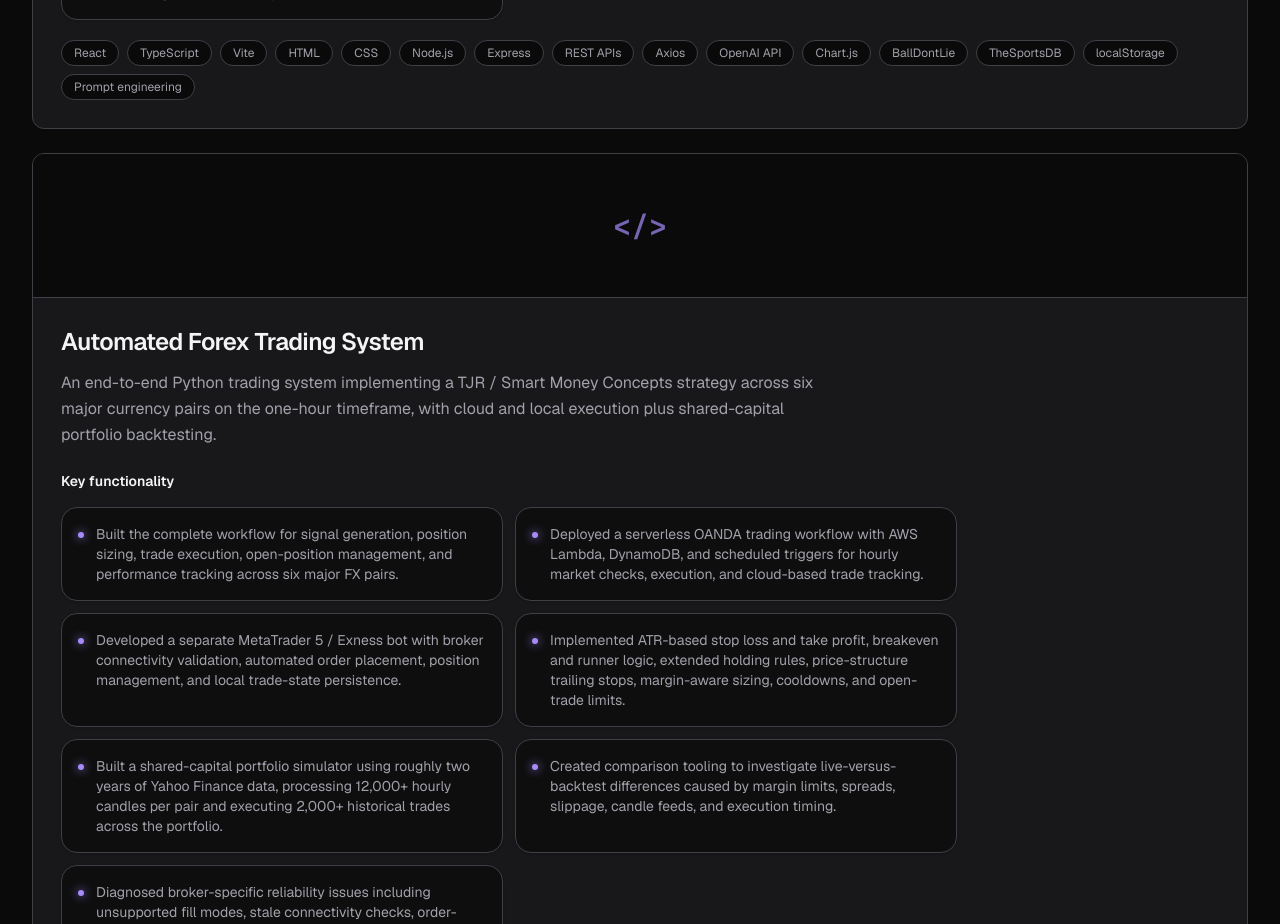
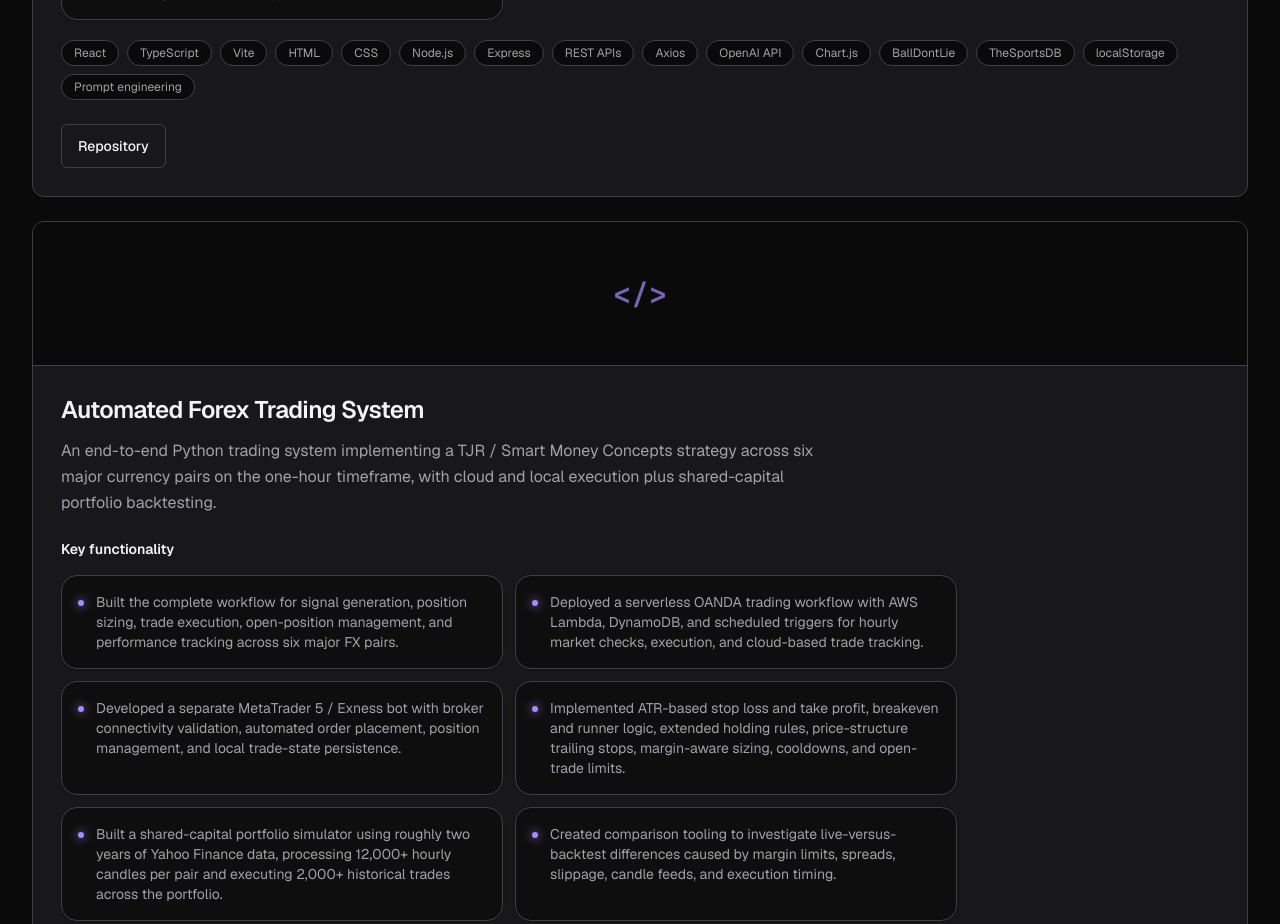
Before and after one commit to naribot/nathnael-portfolio, a Next.js app: page / in a window 1280 px wide. Shown: the part 4840-5764 px from the top of the page. Built offline with nearby package versions, Linux system fonts and the light colour scheme; no server answers.

Commit message:
Add sports platform repository link

```diff
--- a/data/portfolio.ts
+++ b/data/portfolio.ts
@@ -228,6 +228,7 @@ export const projects: Project[] = [
       "Prompt engineering",
     ],
     featured: true,
+    repositoryUrl: "https://github.com/naribot/multi-sport-stats",
   },
   {
     title: "Automated Forex Trading System",
```
